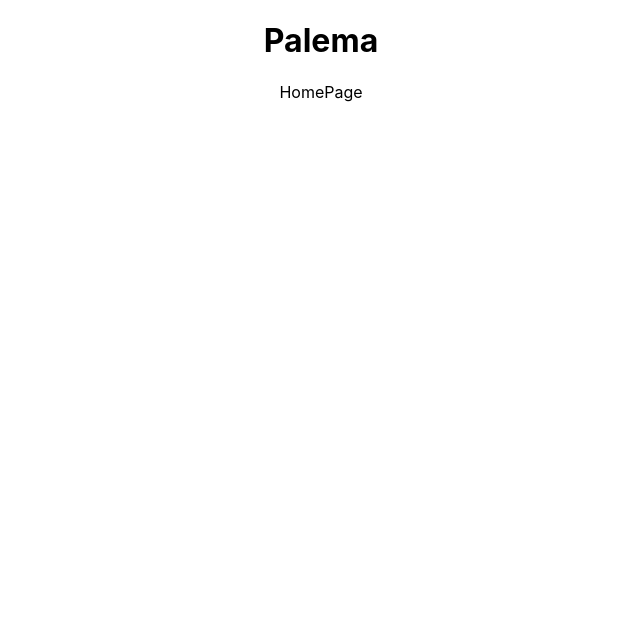
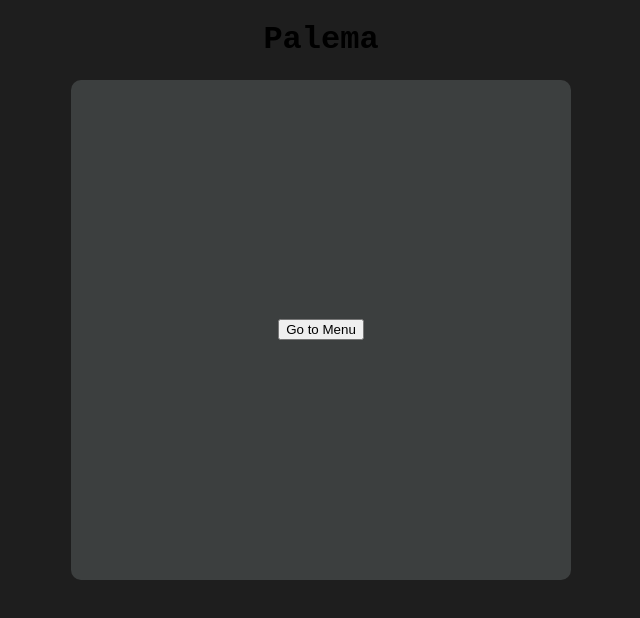
Before and after one commit to DaniAkiode/project-palema, a React (Create React App) app in the folder palema/: page / in a window 1280 px wide. Shown: the top 618 px of the page, without its empty margins (319-959 px from the left). Built offline with nearby package versions, Linux system fonts and the light colour scheme.

Commit message:
Navigation and css sorted, now for build quiz

```diff
--- a/palema/src/App.css
+++ b/palema/src/App.css
@@ -1,38 +1,24 @@
 .App {
-  text-align: center;
+  font-family:'Courier New', Courier, monospace;
+  display: flex;
+  justify-content: center;
+  align-items: center;
+  flex-direction: column;
+  background-color: #1E1E1E;
+  width: 100%;
 }
 
-.App-logo {
-  height: 40vmin;
-  pointer-events: none;
-}
-
-@media (prefers-reduced-motion: no-preference) {
-  .App-logo {
-    animation: App-logo-spin infinite 20s linear;
-  }
-}
-
-.App-header {
-  background-color: #282c34;
-  min-height: 100vh;
+.HomePage,
+.Menu,
+.Quiz,
+.ChatBot,
+.EndQuiz {
+  width: 500px;
+  height: 500px;
+  border-radius: 10px;
+  background-color: rgb(60, 63, 63);
   display: flex;
   flex-direction: column;
+  justify-content: center;
   align-items: center;
-  justify-content: center;
-  font-size: calc(10px + 2vmin);
-  color: white;
 }
-
-.App-link {
-  color: #61dafb;
-}
-
-@keyframes App-logo-spin {
-  from {
-    transform: rotate(0deg);
-  }
-  to {
-    transform: rotate(360deg);
-  }
-}
--- a/palema/src/App.js
+++ b/palema/src/App.js
@@ -19,7 +19,7 @@ function App() {
       {gameState === "menu"  && <MainMenu />}
       {gameState === "quiz"  && <Quiz />}
       {gameState === "endquiz"  && <EndQuiz />}
-      {gameState === "ChatBot"  && <ChatBot />}
+      {gameState === "chatbot"  && <ChatBot />}
       </QuizContext.Provider>
     </div>
   );
--- a/palema/src/components/HomePage.js
+++ b/palema/src/components/HomePage.js
@@ -1,7 +1,19 @@
-import React from "react";
+import React , { useContext } from 'react';
+import { QuizContext } from "../helpers/Context";
+import "../App.css";
 
 function HomePage(){
-    return <div>HomePage</div>;
+    const { gameState, setGameState } = useContext(QuizContext);
+
+    return (
+        <div className="HomePage">
+            <button onClick={() => {
+                setGameState("menu");
+            }}> Go to Menu
+
+            </button>
+        </div>
+        );
 }
 
 export default HomePage;
--- a/palema/src/components/MainMenu.js
+++ b/palema/src/components/MainMenu.js
@@ -0,0 +1,30 @@
+import React , { useContext } from 'react';
+import { QuizContext } from "../helpers/Context";
+import "../App.css";
+
+function MainMenu(){
+    const { gameState, setGameState } = useContext(QuizContext);
+
+    return (
+        <div className="Menu">
+            <button onClick={() => {
+                setGameState("quiz");
+            }}>
+                Lesson 1
+            </button>
+            <button onClick={() => {
+                setGameState("chatbot");
+            }}>
+                Speak to Chatbot
+            </button>
+            <button onClick={() => {
+                setGameState("homepage");
+            }}>
+                Log Out
+            </button>
+
+        </div>
+        );
+}
+
+export default MainMenu;
--- a/palema/src/components/Quiz.js
+++ b/palema/src/components/Quiz.js
@@ -0,0 +1,18 @@
+import React , { useContext } from 'react';
+import { QuizContext } from "../helpers/Context";
+import "../App.css";
+
+function Quiz(){
+    const { gameState, setGameState } = useContext(QuizContext);
+
+    return (
+        <div className="Quiz">
+            QUEEEZ
+            <button className ="quitButton" onClick={() => {
+                setGameState("menu");
+            }}>QUIT</button>
+        </div>
+        );
+}
+
+export default Quiz;
--- a/palema/src/components/chatbot.js
+++ b/palema/src/components/chatbot.js
@@ -0,0 +1,18 @@
+import React , { useContext } from 'react';
+import { QuizContext } from "../helpers/Context";
+import "../App.css";
+
+function Chatbot(){
+    const { gameState, setGameState } = useContext(QuizContext);
+
+    return (
+        <div className="ChatBot">
+            Hi im anitta
+            <button className ="quitButton" onClick={() => {
+                setGameState("menu");
+            }}>QUIT</button>
+        </div>
+        );
+}
+
+export default Chatbot;
--- a/palema/src/index.css
+++ b/palema/src/index.css
@@ -5,6 +5,7 @@ body {
     sans-serif;
   -webkit-font-smoothing: antialiased;
   -moz-osx-font-smoothing: grayscale;
+  background-color: #1E1E1E;
 }
 
 code {
```
